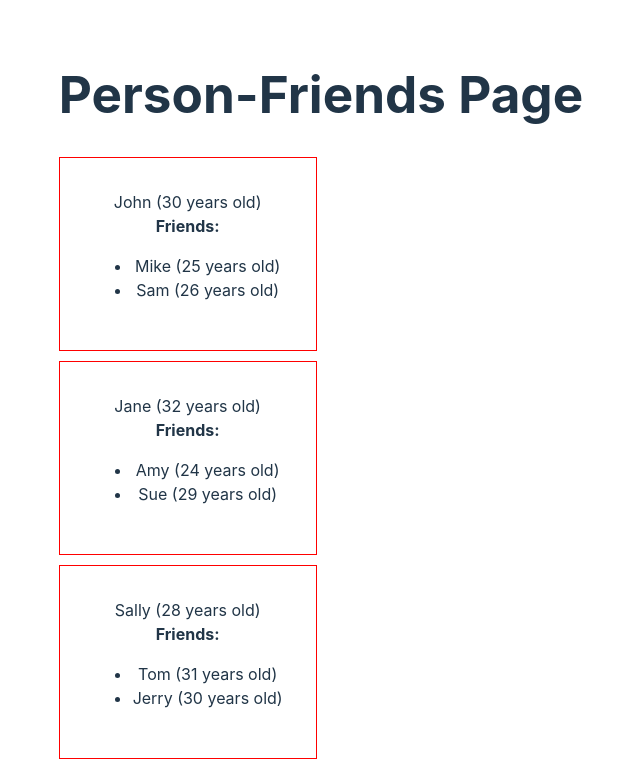
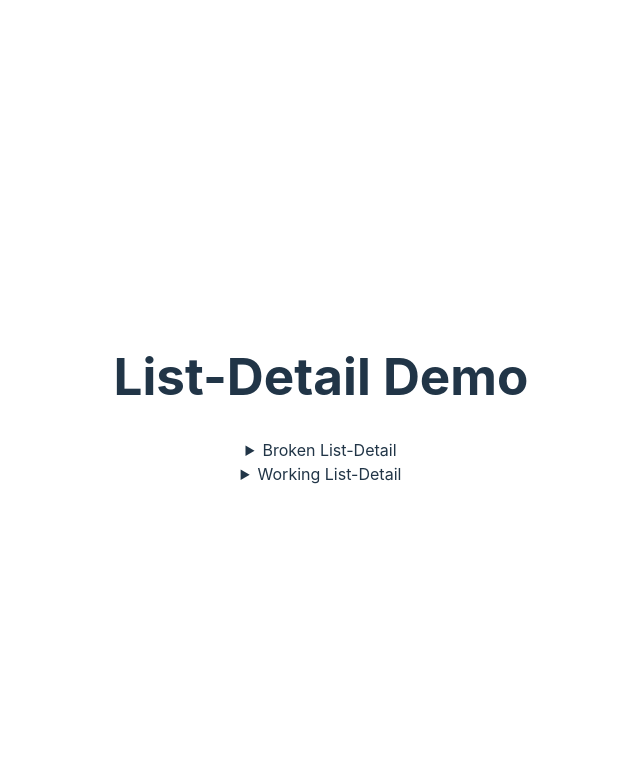
Before and after one commit to jtucholski/react-list-detail-demo, a React (Vite) app: page / in a window 1280 px wide. Shown: the top 768 px of the page, without its empty margins (319-959 px from the left). Built offline with nearby package versions, Linux system fonts and the light colour scheme.

Commit message:
Updated to put on same page.

```diff
--- a/src/App.tsx
+++ b/src/App.tsx
@@ -1,12 +1,19 @@
 import './App.css';
-import PersonFriends from './PersonFriends';
-// import ProblematicPeople from './ProblematicPeople';
+import ListDetail from './ListDetail';
+import BrokenListDetail from './BrokenListDetail';
 
 function App() {
   return (
     <>
-      <PersonFriends />
-      {/* <ProblematicPeople /> */}
+      <h1>List-Detail Demo</h1>
+      <details>
+        <summary>Broken List-Detail</summary>
+      <BrokenListDetail />
+      </details>
+      <details>
+        <summary>Working List-Detail</summary>
+        <ListDetail />
+      </details>
     </>
   );
 }
--- a/src/ProblematicPeople.tsx
+++ b/src/BrokenListDetail.tsx
@@ -4,7 +4,9 @@ type Person = {
   name: string;
   age: number;
 };
-export default function ProblematicPeople() {
+export default function BrokenListDetail() {
+
+  // State for the page
   const [people, setPeople] = useState<Person[]>([
     { name: 'John', age: 30 },
     { name: 'Jane', age: 32 },
@@ -12,8 +14,10 @@ export default function ProblematicPeople() {
     { name: 'Bob', age: 35 },
   ]);
 
+  // Selected person
   const [selectedPerson, setSelectedPerson] = useState<Person | null>(null);
 
+  // Left-side component
   const PeopleList = () => {
     return people.map((person, index) => {
       return (
@@ -23,12 +27,13 @@ export default function ProblematicPeople() {
           key={index}
           onClick={() => setSelectedPerson(person)}
         >
-          {person.name} is {person.age} years old
+          {person.name} ({person.age} years old)
         </div>
       );
     });
   };
 
+  // Right-side component
   const PeopleEditor = (props: {
     person: Person;
     updatePerson: (person: Person) => void;
@@ -65,7 +70,9 @@ export default function ProblematicPeople() {
     );
   };
 
+  // The function to call when person data changes
   const updatePerson = (updatedPerson: Person) => {
+    // Generate a new array of people with the one person updated
     const updatedPeople = people.map((p) =>
       p.name === updatedPerson.name ? updatedPerson : p
     );
@@ -75,7 +82,6 @@ export default function ProblematicPeople() {
 
   return (
     <>
-      <h1>Parent-Child Page</h1>
       <div style={{ display: 'flex', flexDirection: 'row' }}>
         <div>
           <PeopleList />
--- a/src/PersonFriends.tsx
+++ b/src/ListDetail.tsx
@@ -6,7 +6,9 @@ type Person = {
   friends: Person[];
 };
 
-export default function PersonFriends() {
+export default function ListDetail() {
+
+  // State for the page
   const [people, setPeople] = useState<Person[]>([
     {
       name: 'John',
@@ -42,6 +44,7 @@ export default function PersonFriends() {
     },
   ]);
 
+  // Index of the selected person
   const [selectedPersonIndex, setSelectedPersonIndex] = useState<number | null>(
     null
   );
@@ -77,7 +80,6 @@ export default function PersonFriends() {
 
   return (
     <>
-      <h1>Person-Friends Page</h1>
       <div style={{ display: 'flex', flexDirection: 'row' }}>
         <PeopleList people={people} onPersonSelect={handlePersonSelect} />
         {selectedPersonIndex !== null && (
```
